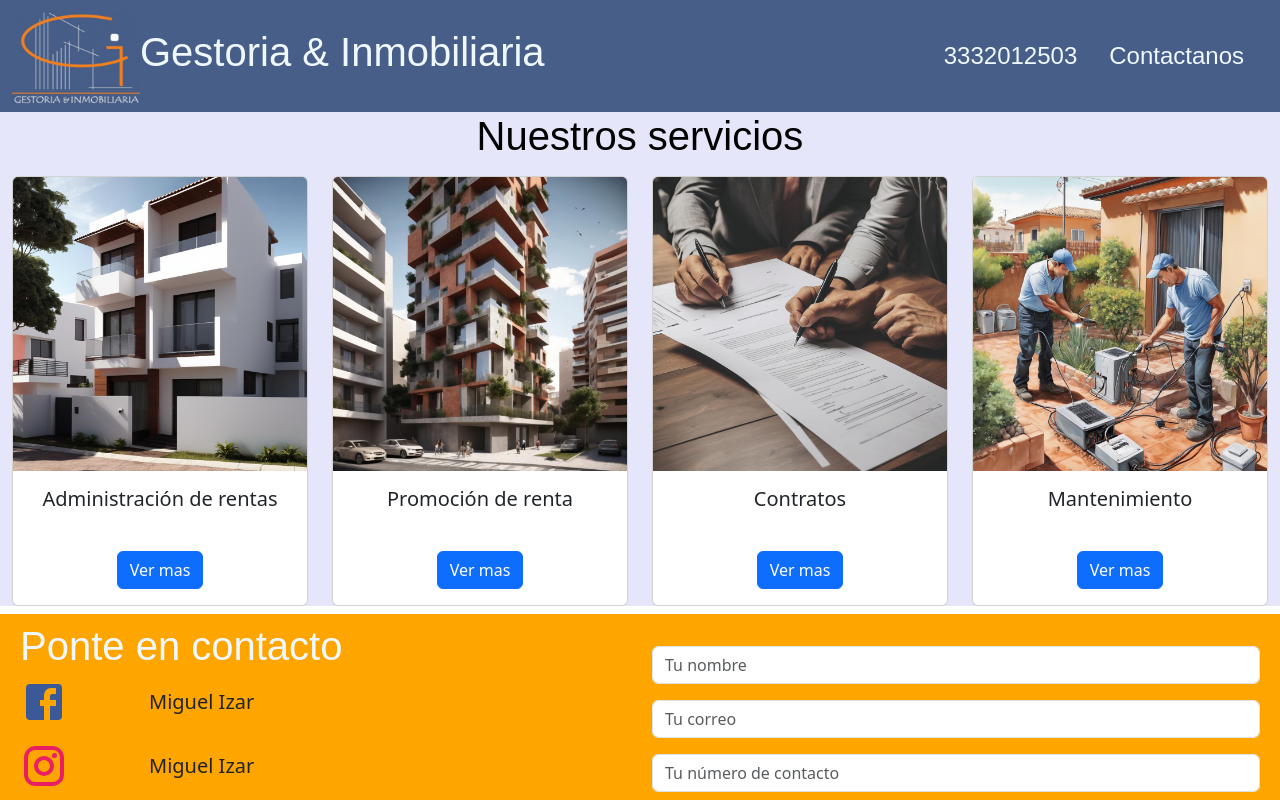
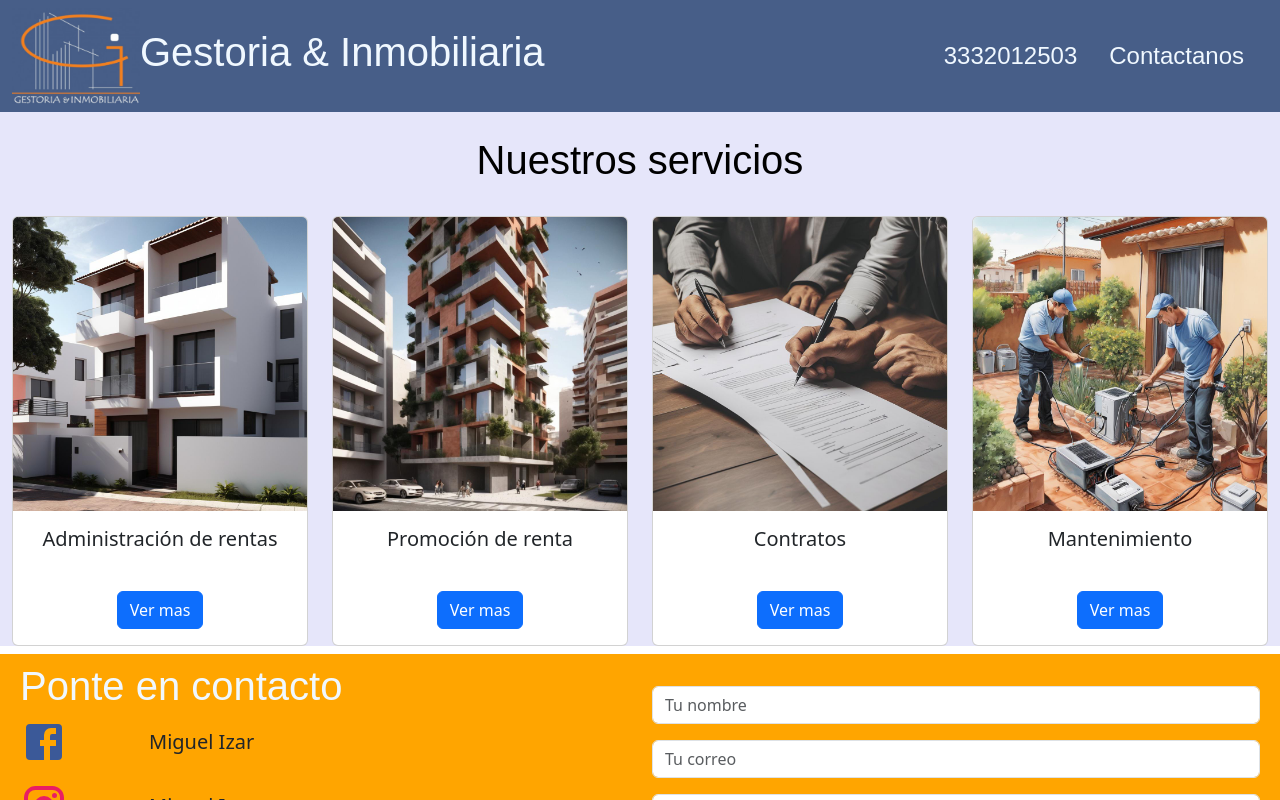
Before and after one commit to librex176/mobiliaria, a React (Create React App) app: page / in a window 1280 px wide. Shown: the top 800 px of the page. Built offline with nearby package versions, Linux system fonts and the light colour scheme; a web font is replaced by a local one.

Commit message:
ultimos detalles

```diff
--- a/src/Formulario.js
+++ b/src/Formulario.js
@@ -61,7 +61,7 @@ const Formulario = () => {
               <input type="text" className="form-control" placeholder="Tu nombre" name="from_name" />
             </div>
             <div className="mb-3">
-              <input type="email" className="form-control" placeholder="Tu correo" name="correo" />
+              <input type="text" className="form-control" placeholder="Tu correo" name="correo" />
             </div>
             <div className="mb-3">
               <input type="number" className="form-control" placeholder="Tu número de contacto" name="telefono" />
--- a/src/Servicios.js
+++ b/src/Servicios.js
@@ -9,14 +9,14 @@ function Servicios() {
     return (
         <div className='container-fluid tama'>
            <div className="row">
-            <div className="col text-center">
+            <div className="col text-center mt-4">
                 <h1 className='texto textod '>Nuestros servicios</h1>
             </div>
         </div>
 
-            <div className='row mt-2 '>
+            <div className='row mt-2  '>
 
-                <div className='col-lg-3 col-sm-6 '>
+                <div className='col-lg-3 col-sm-6 mt-3 '>
                     <div className="card carta text-center" >
                         <img src={renta} className="card-img-top" alt="rentas" />
                         <div className="card-body">
@@ -62,7 +62,7 @@ function Servicios() {
                 </div>
 
 
-                <div className='col-lg-3 col-sm-6 '>
+                <div className='col-lg-3 col-sm-6 mt-3 '>
                     <div className="card carta text-center" >
                         <img src={promo} className="card-img-top" alt="promocion" />
                         <div className="card-body">
@@ -116,7 +116,7 @@ function Servicios() {
                 </div>
 
 
-                <div className='col-lg-3 col-sm-6 '>
+                <div className='col-lg-3 col-sm-6 mt-3'>
                     <div className="card carta text-center" >
                         <img src={contrato} className="card-img-top" alt="contratos" />
                         <div className="card-body">
@@ -158,7 +158,7 @@ function Servicios() {
                     </div>
                 </div>
 
-                <div className='col-lg-3 col-sm-6 '>
+                <div className='col-lg-3 col-sm-6 mt-3 '>
                     <div className="card carta text-center" >
                         <img src={mantenimiento} className="card-img-top" alt="Mantenimiento" />
                         <div className="card-body">
```
